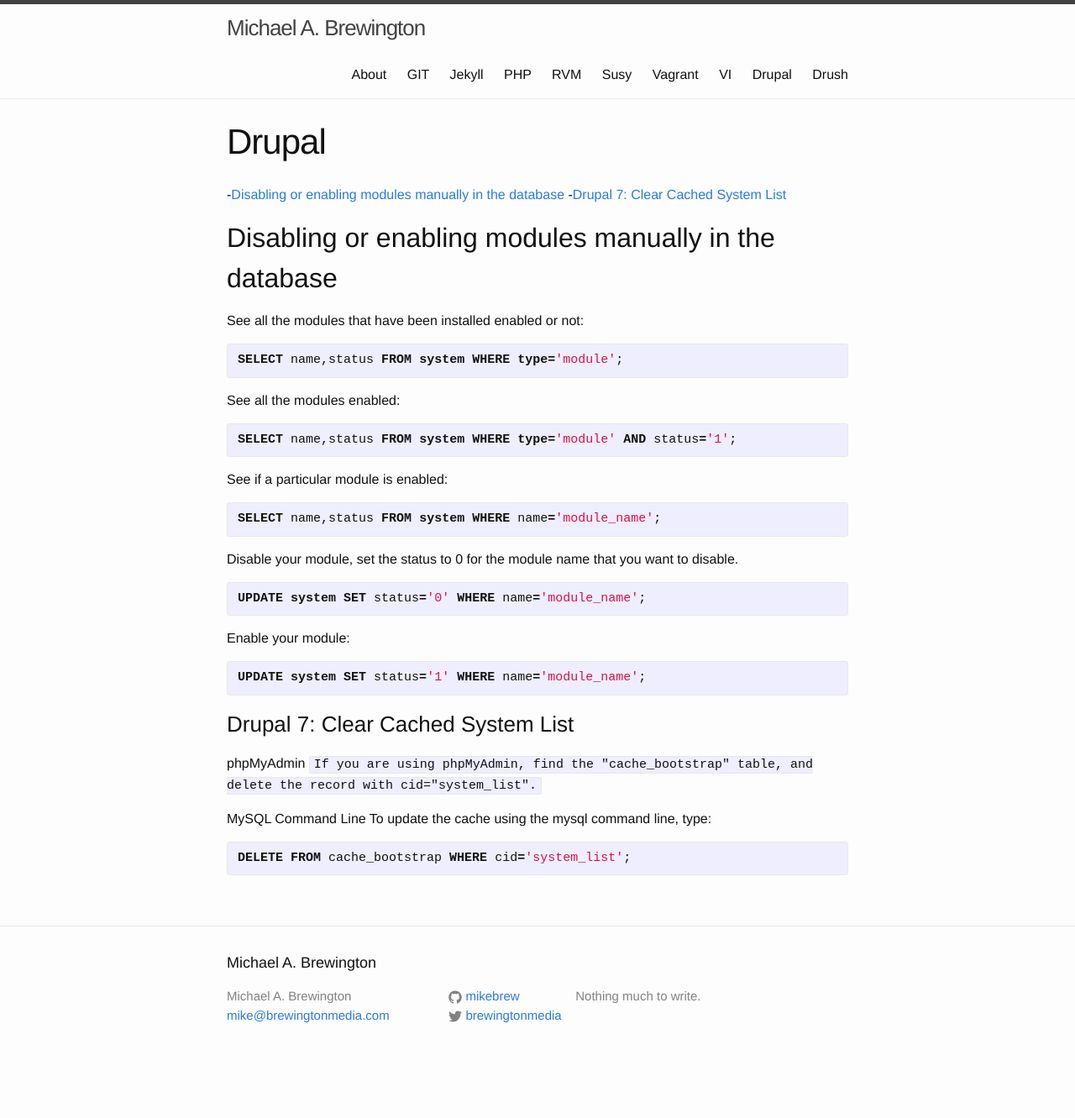
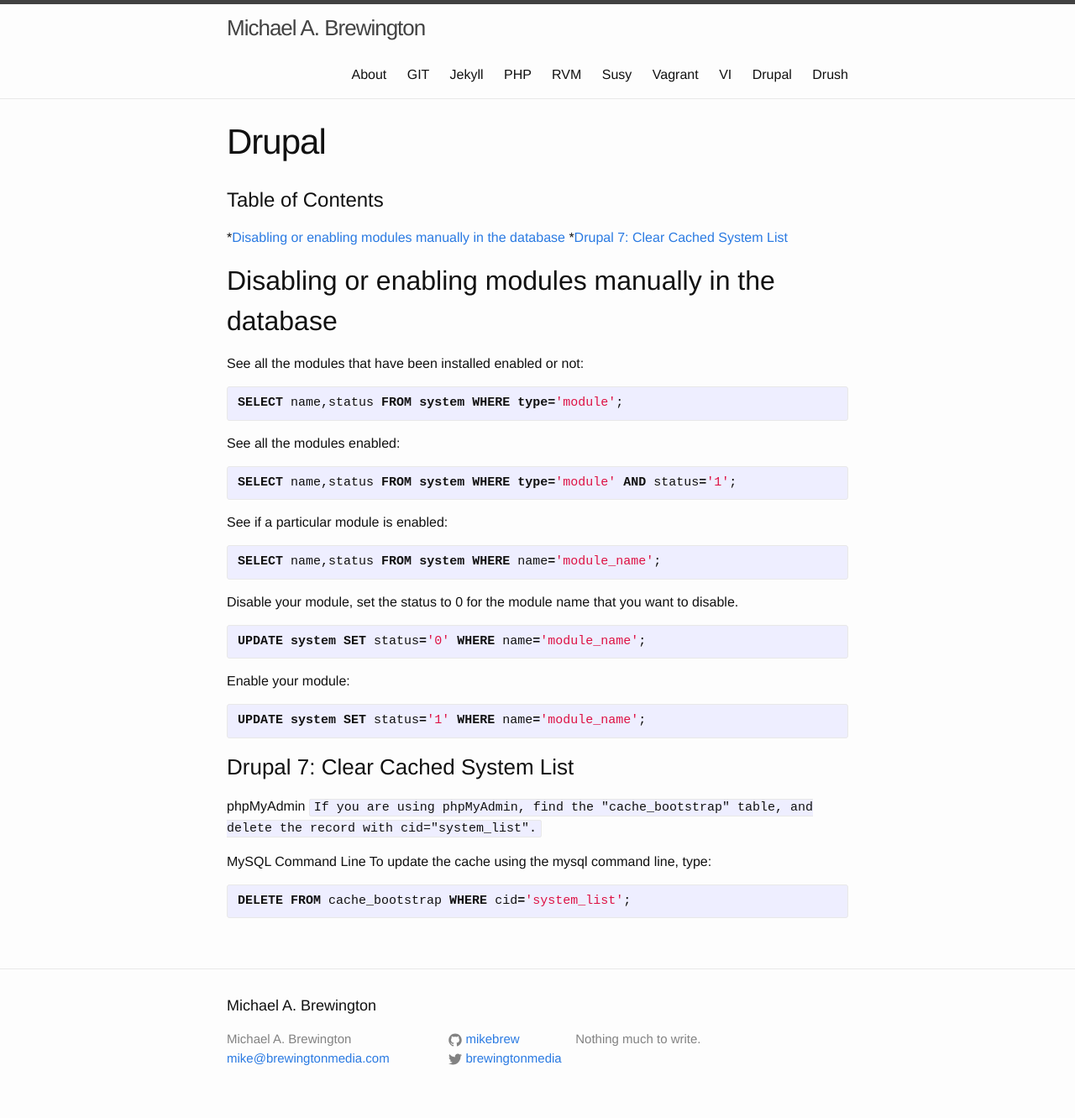
Before and after one commit to mikebrew/mikebrew.github.io, a Jekyll site: the page built from drupal.md, in a window 1280 px wide. Shown: the whole page at 84% size. Built offline with Jekyll 4.4.1, drawn with Linux system fonts in a browser that asks for light colours; before the commit the page ends 1280 px from its top, so only the background shows below that.

Commit message:
playing with linking

```diff
--- a/drupal.md
+++ b/drupal.md
@@ -3,10 +3,11 @@ layout: page
 title: Drupal
 permalink: /drupal/
 ---
--[Disabling or enabling modules manually in the database](#Disabling or enabling modules manually in the database)
--[Drupal 7: Clear Cached System List](#Drupal 7: Clear Cached System List)
+#Table of Contents
+*[Disabling or enabling modules manually in the database](#disable-modules)
+*[Drupal 7: Clear Cached System List](#clear-cache-systemed-list)
 
-##Disabling or enabling modules manually in the database
+##Disabling or enabling modules manually in the database <a id="disable-modules"></a>
 
 See all the modules that have been installed enabled or not:
 {% highlight sql %}
@@ -33,7 +34,7 @@ Enable your module:
 UPDATE system SET status='1' WHERE name='module_name';
 {% endhighlight %}
 
-###Drupal 7: Clear Cached System List
+###Drupal 7: Clear Cached System List <a id="clear-cache-systemed-list"></a>
 phpMyAdmin
 `If you are using phpMyAdmin, find the "cache_bootstrap" table, and delete the record with cid="system_list".`
 
```
